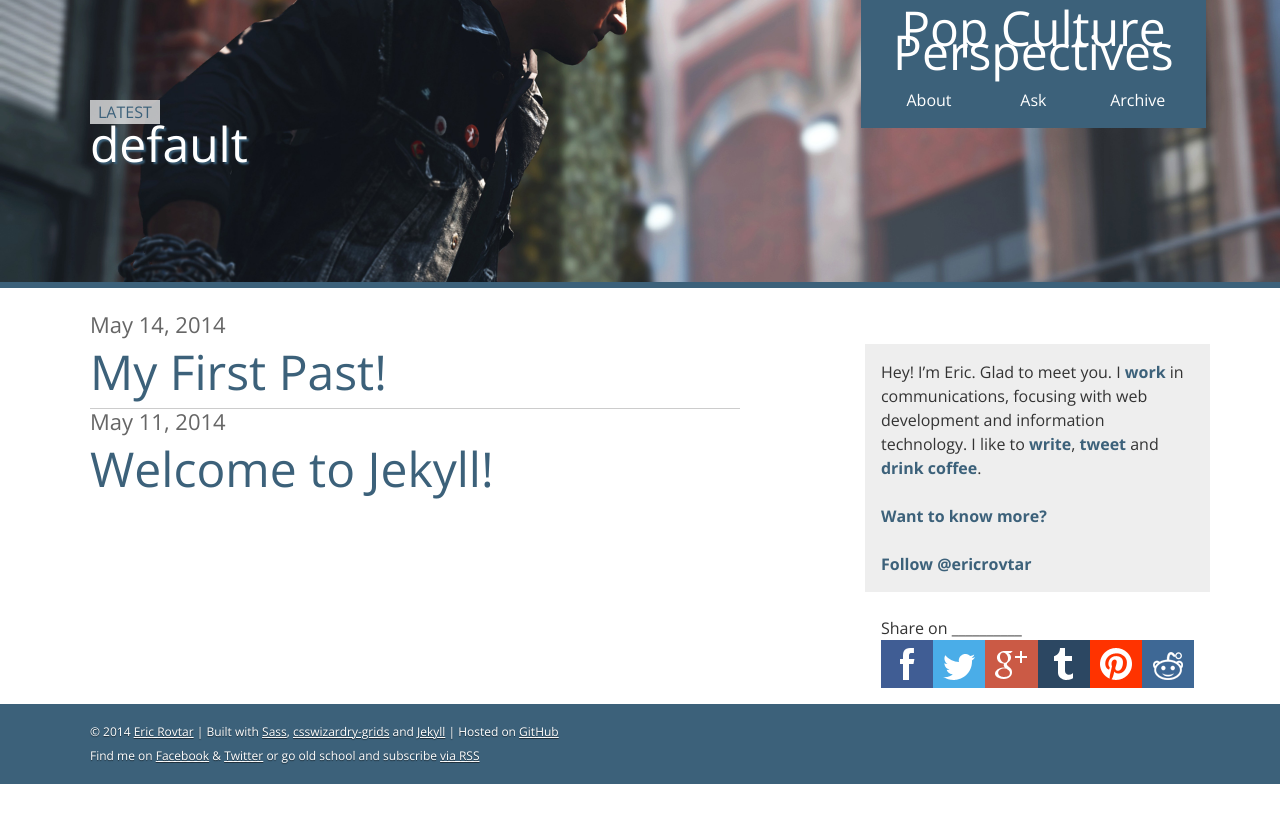
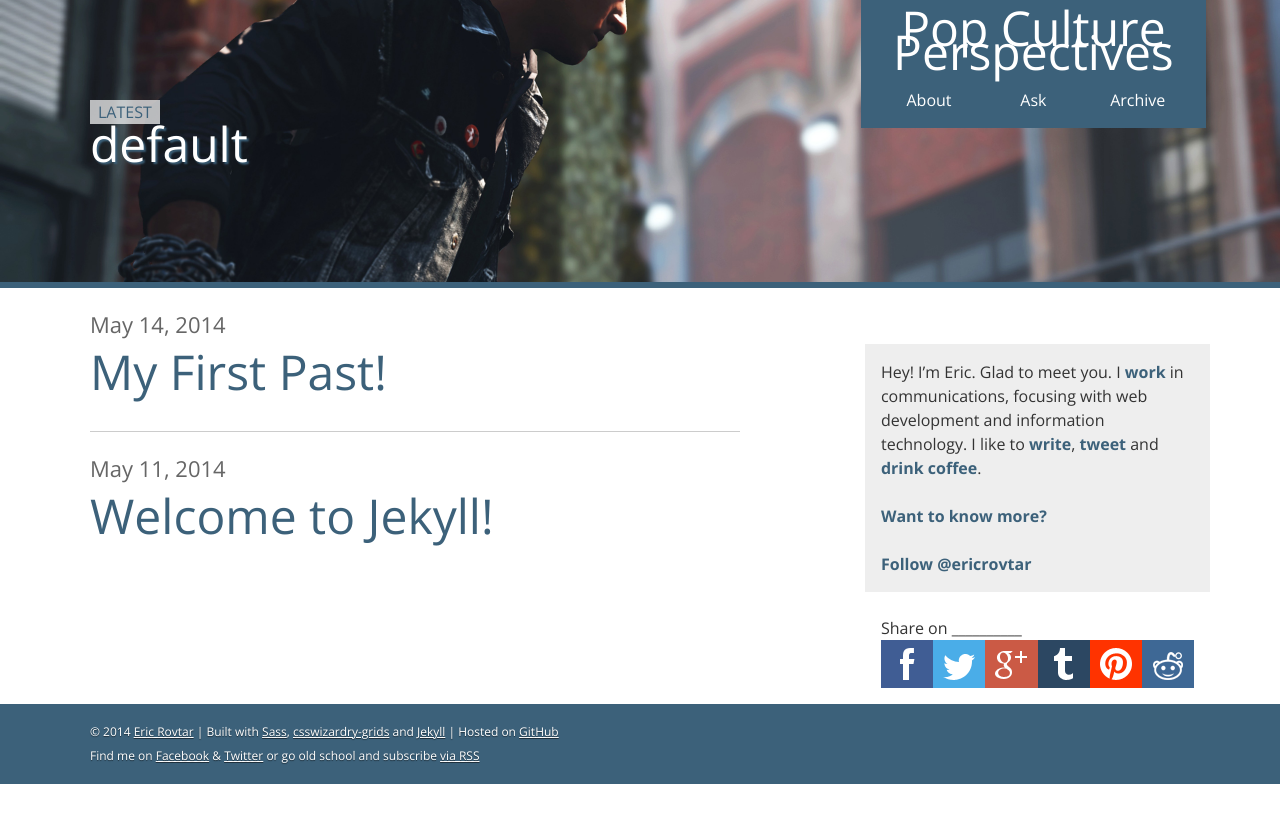
Before and after one commit to ericrovtar/ericrovtar.github.io, a Jekyll site: the page built from index.html, in a window 1280 px wide. Shown: the top 823 px of the page. Built offline with Jekyll 4.4.1, drawn with Linux system fonts in a browser that asks for light colours; comment, search, counter and statistics services are not loaded.

Commit message:
Add post separator to list view

```diff
--- a/styles/sass/styles.css
+++ b/styles/sass/styles.css
@@ -1316,7 +1316,9 @@ blockquote, p, .addBottomMargin {
   position: relative;
   z-index: 200; }
   .articleList .articleList__item {
-    border-bottom: 1pt solid #CCC; }
+    border-bottom: 1px solid #CCC;
+    padding-bottom: 23px;
+    margin-bottom: 24px; }
     .articleList .articleList__item:last-child {
       border-bottom: none; }
     .articleList .articleList__item > p.articleList__date {
--- a/styles/sass/styles.scss
+++ b/styles/sass/styles.scss
@@ -335,7 +335,10 @@ blockquote, p, .addBottomMargin {
 
     .articleList__item
     {
-        border-bottom: 1pt solid #CCC;
+        border-bottom: 1px solid #CCC;
+
+        padding-bottom: 23px;
+        margin-bottom: 24px;
 
         &:last-child
         {
--- a/styles/styles.css
+++ b/styles/styles.css
@@ -1470,7 +1470,9 @@ blockquote, p, .addBottomMargin {
   position: relative;
   z-index: 200; }
   .articleList .articleList__item {
-    border-bottom: 1pt solid #CCC; }
+    border-bottom: 1px solid #CCC;
+    padding-bottom: 23px;
+    margin-bottom: 24px; }
     .articleList .articleList__item:last-child {
       border-bottom: none; }
     .articleList .articleList__item > p.articleList__date {
```
Also changed, not shown: 1 other file.
